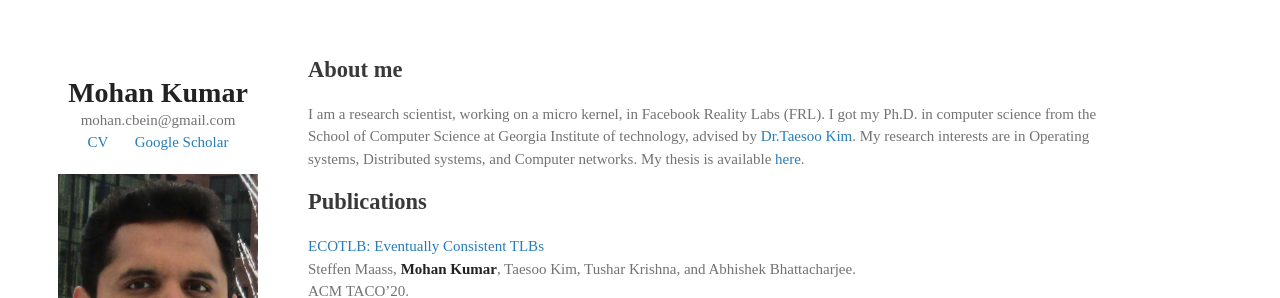
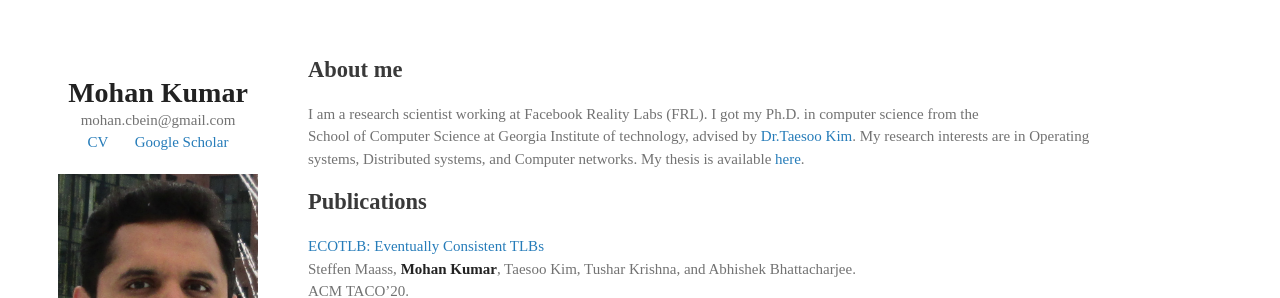
Before and after one commit to mohankku/mohankku.github.io, a Jekyll site: the page built from index.md, in a window 1280 px wide and 1205 px high. Shown: the top 298 px of the window. Built offline with Jekyll 4.4.1, drawn with Linux system fonts in a browser that asks for light colours; our own code applies the rules of GitHub Pages for plain Markdown files.

Commit message:
update lab

```diff
--- a/index.md
+++ b/index.md
@@ -1,7 +1,6 @@
 ## About me
 
-I am a research scientist, working on a micro kernel, in Facebook Reality
-Labs (FRL). I got my Ph.D. in computer science from the<br />
+I am a research scientist working at Facebook Reality Labs (FRL). I got my Ph.D. in computer science from the<br />
 School of Computer Science at Georgia Institute of technology, advised
 by [Dr.Taesoo Kim](https://taesoo.kim/).
 My research interests are in Operating<br /> systems, Distributed systems,
```
